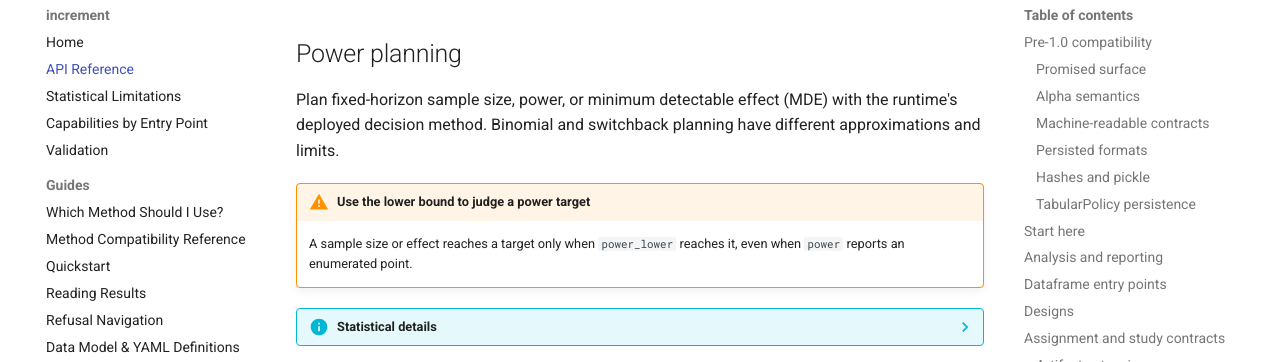
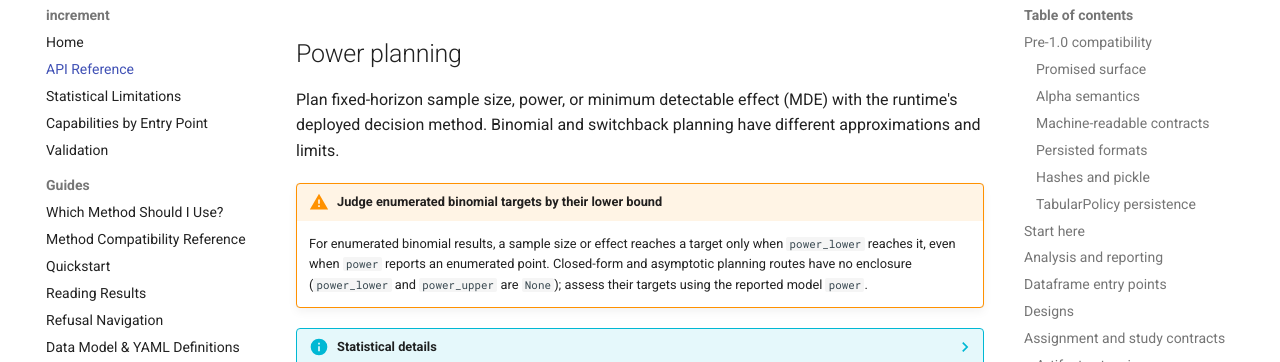
Before and after one commit to kylejcaron/increment, an MkDocs documentation site: the page built from docs/api.md, in a window 1280 px wide and 900 px high, scrolled down 17709 px, cut to the strip 66-428 px from the top of the window. Built offline with MkDocs 1.6.1 and Material for MkDocs 9.7.7, drawn with Linux system fonts in a browser that asks for light colours; comment, search, counter and statistics services are not loaded.

Commit message:
Clarify planning targets and health evidence

```diff
--- a/docs/api.md
+++ b/docs/api.md
@@ -577,9 +577,12 @@ Plan fixed-horizon sample size, power, or minimum detectable effect (MDE) with
 the runtime's deployed decision method. Binomial and switchback planning have
 different approximations and limits.
 
-!!! warning "Use the lower bound to judge a power target"
-    A sample size or effect reaches a target only when `power_lower` reaches
-    it, even when `power` reports an enumerated point.
+!!! warning "Judge enumerated binomial targets by their lower bound"
+    For enumerated binomial results, a sample size or effect reaches a target
+    only when `power_lower` reaches it, even when `power` reports an enumerated
+    point. Closed-form and asymptotic planning routes have no enclosure
+    (`power_lower` and `power_upper` are `None`); assess their targets using the
+    reported model `power`.
 
 ??? info "Statistical details"
     Fixed-horizon binomial planning estimates rejection probability over possible
```
Also changed, not shown: docs/development/adding-an-estimator.md (+1 -1 lines).
